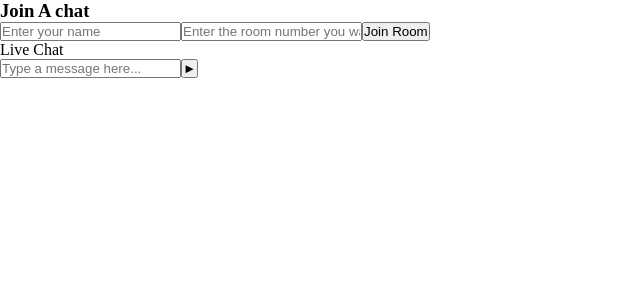
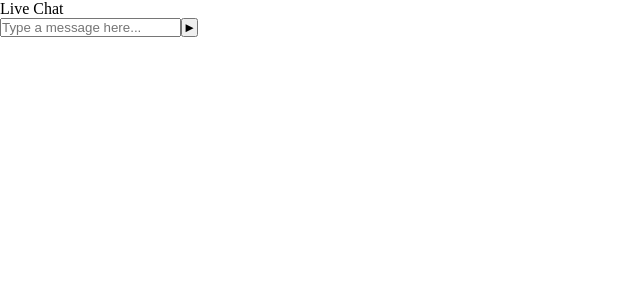
Before and after one commit to Wanjie-Ryan/chat-client, a React (Create React App) app: page / in a window 1280 px wide. Both pictures are taken after a click on the button "Join Room". Shown: the top 300 px of the page, without its empty margins (0-640 px from the left). Built offline with nearby package versions, Linux system fonts and the light colour scheme; no server answers.

Commit message:
sockets-client

```diff
--- a/src/components/IO/io.jsx
+++ b/src/components/IO/io.jsx
@@ -14,6 +14,7 @@ function SocketIo() {
 
   const [username, setUsername] = useState()
   const[room, setRoom] = useState()
+  const [showchat, setShowChat] = useState(false)
 
   const handleName =(e)=>{
 
@@ -30,6 +31,7 @@ function SocketIo() {
     if(username !=='' && room !==''){
 
       socket.emit('join_room', room)
+      setShowChat(true)
 
     }
 
@@ -46,13 +48,25 @@ function SocketIo() {
 
       <div className='App'>
 
-        <h3>Join A chat</h3>
+        {!showchat ? (
 
-        <input type ='text' placeholder ='Enter your name'onchange={handleName} value={username} required/>
-        <input type ='text' placeholder ='Enter the room number you want to join' onChange={handleRoom} value={room} required/>
-        <button type ='submit' onClick={JoinRoom}>Join Room</button>
+          <div className="joinchatcontainer">
 
-        <Chats socket={socket} username={username} room ={room}/>
+
+            <h3>Join A chat</h3>
+
+            <input type ='text' placeholder ='Enter your name'onchange={handleName} value={username} required/>
+            <input type ='text' placeholder ='Enter the room number you want to join' onChange={handleRoom} value={room} required/>
+            <button type ='submit' onClick={JoinRoom}>Join Room</button>
+
+          </div>
+
+        ):(
+
+          <Chats socket={socket} username={username} room ={room}/>
+        )}
+
+
 
 
 
--- a/src/components/Sockets/chat.jsx
+++ b/src/components/Sockets/chat.jsx
@@ -1,4 +1,4 @@
-import React, {useState} from 'react'
+import React, {useEffect, useState} from 'react'
 import './chat.css'
 
 
@@ -33,10 +33,22 @@ function Chat({socket, username, room}) {
         }
     }
 
+    useEffect(()=>{
+
+        socket.on('received-message', (data)=>{
+
+            console.log(data)
+
+        })
+
+    }, [socket])
+
   return (
 
 
     <>
+
+        <div className='chat-window'>
 
 
             <div className='chat-header'>
@@ -58,7 +70,7 @@ function Chat({socket, username, room}) {
                 <input type="text" onChange ={handleMessage} value={currentMessage} placeholder="Type a message here..."/>
                 <button onClick ={sendMessage}>&#9658;</button>
 
-
+        </div>
 
        </div>
 
```
Lines whose indentation alone changed are shown as unchanged.
